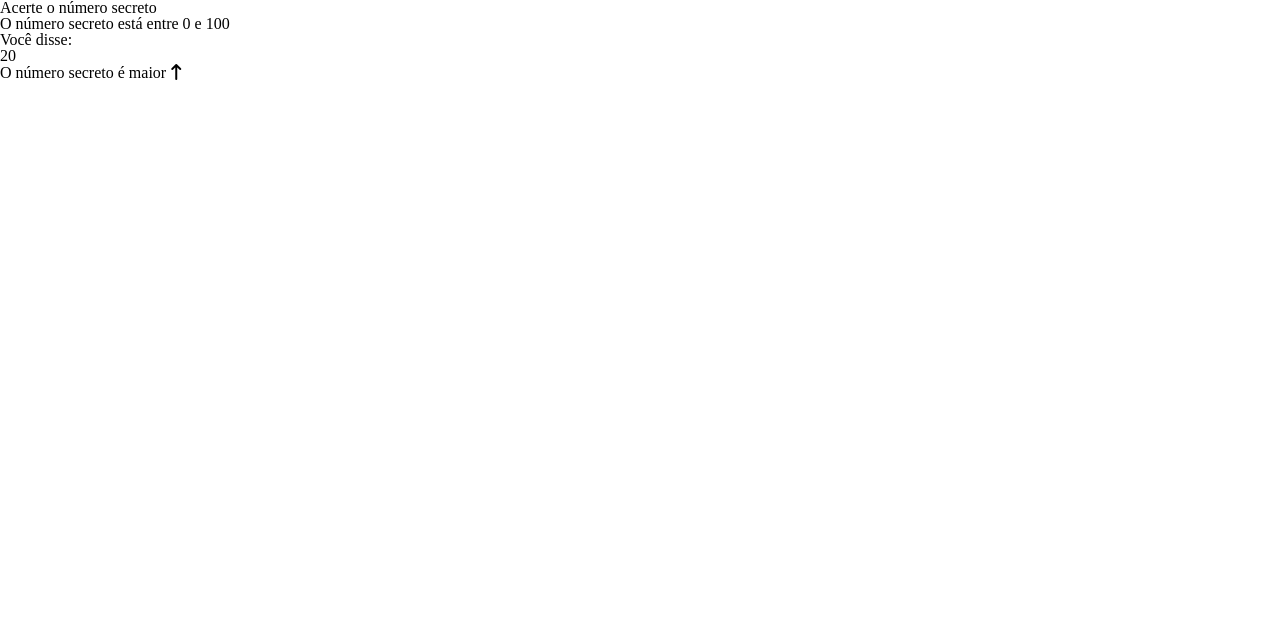
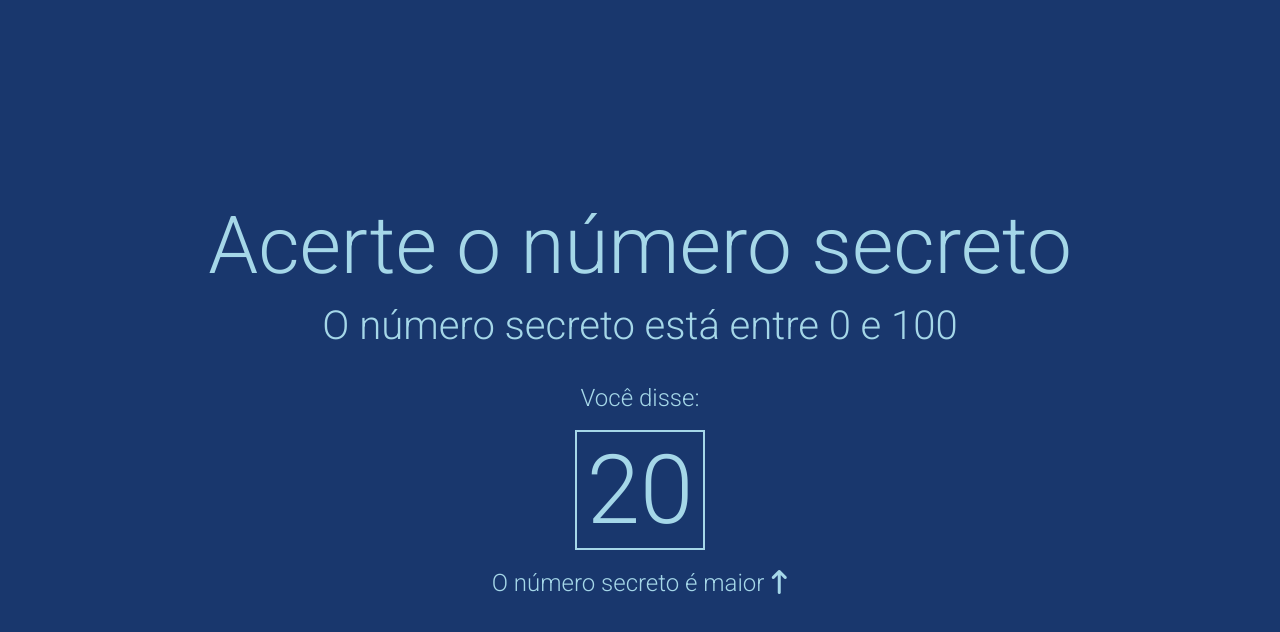
Before and after one commit to raphaelrrrezende/javascript-alura, a plain HTML site: page numero-secreto/index.html in a window 1280 px wide. Drawn offline with nearby package versions, Linux system fonts and the light colour scheme.

Commit message:
Aplicando estilos 02

```diff
--- a/numero-secreto/css/style.css
+++ b/numero-secreto/css/style.css
@@ -1,9 +1,44 @@
 @charset "UTF-8";
 
-@import url('https://fonts.googleapis.com/css2?family=Roboto:ital,wght@0,100;0,300;0,400;0,500;0,700;0,900;1,100;1,300;1,400;1,500;1,700;1,900&display=swap');
+@import url('https://fonts.googleapis.com/css2?family=Roboto:wght@300&display=swap');
 
 :root {
     --font-family: 'Roboto', sans-serif;
     --bg-color: #19376D;
     --primary-color: #A5D7E8;
 }
+
+body {
+    display: flex;
+    flex-direction: column;
+    min-height: 100vh;
+    align-items: center;
+    justify-content: center;
+    text-align: center;
+    background-color: var(--bg-color);
+    color: var(--primary-color);
+    font-family: var(--font-family);
+    margin: 0;
+}
+
+h1 {
+    font-size: 5em;
+}
+
+h3 {
+    font-size: 2.5em;
+    margin-top: 20px;
+}
+
+.mensagem {
+    font-size: 1.5em;
+    margin-top: 40px;
+}
+
+.box {
+    display: inline-block;
+    font-size: 4em;
+    padding: 10px;
+    border: 2px solid var(--primary-color);
+    margin: 20px;
+}
```
